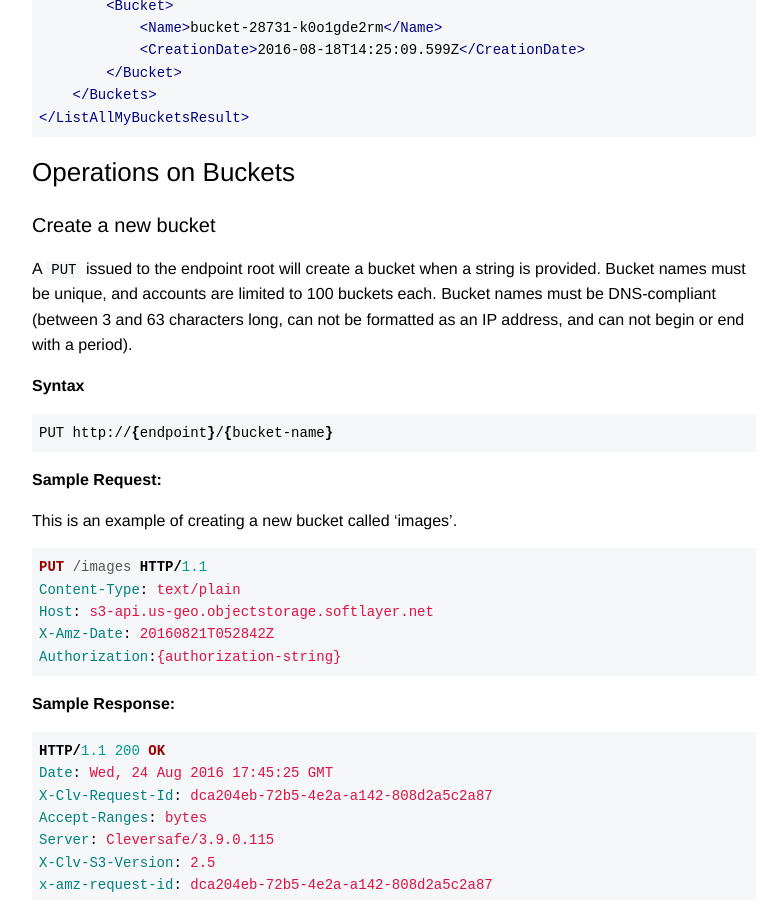
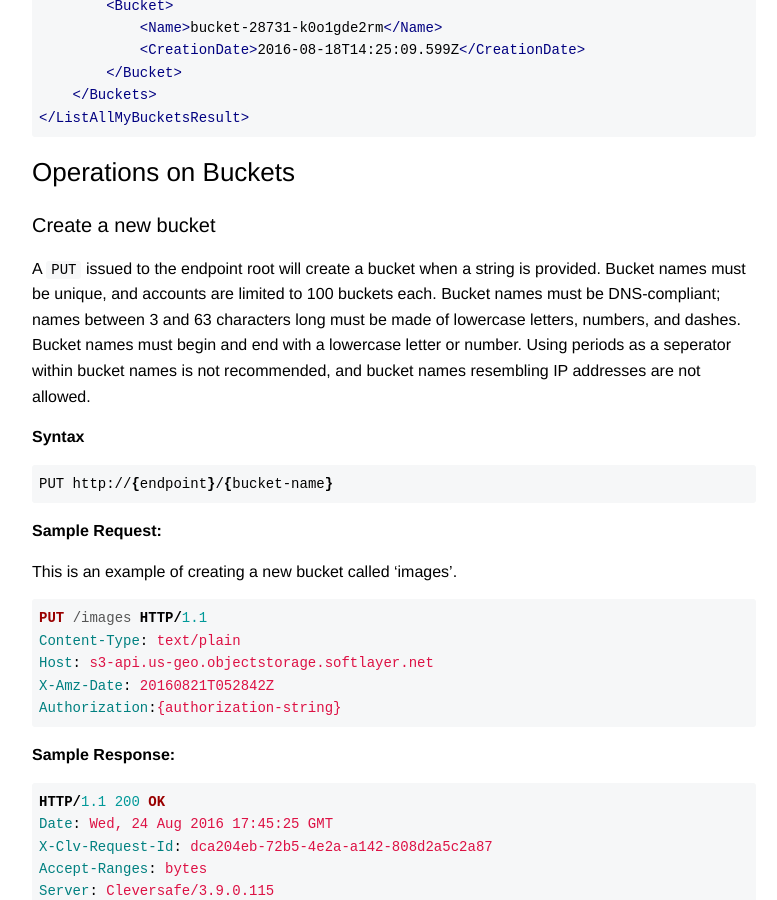
Before and after one commit to mpcarl-ibm/crs-docs, a Jekyll site: the page built from _api/reference.md, in a window 1280 px wide and 900 px high, scrolled down 2390 px. Shown: the whole window, without its empty margins (369-1146 px from the left). Built offline with Jekyll 4.4.1, drawn with Linux system fonts in a browser that asks for light colours.

Commit message:
added more detail about bucket naming restrictions

```diff
--- a/_api/reference.md
+++ b/_api/reference.md
@@ -113,7 +113,7 @@ Authorization: {authorization-string}
 
 #### Create a new bucket
 
-A `PUT` issued to the endpoint root will create a bucket when a string is provided.  Bucket names must be unique, and accounts are limited to 100 buckets each.  Bucket names must be DNS-compliant (between 3 and 63 characters long, can not be formatted as an IP address, and can not begin or end with a period).
+A `PUT` issued to the endpoint root will create a bucket when a string is provided.  Bucket names must be unique, and accounts are limited to 100 buckets each.  Bucket names must be DNS-compliant; names between 3 and 63 characters long must be made of lowercase letters, numbers, and dashes. Bucket names must begin and end with a lowercase letter or number.  Using periods as a seperator within bucket names is not recommended, and bucket names resembling IP addresses are not allowed.
 
 **Syntax**
 
```
Also changed, not shown: _gettingstarted/buckets-objects.md (+1 -1 lines), 4 other files.
